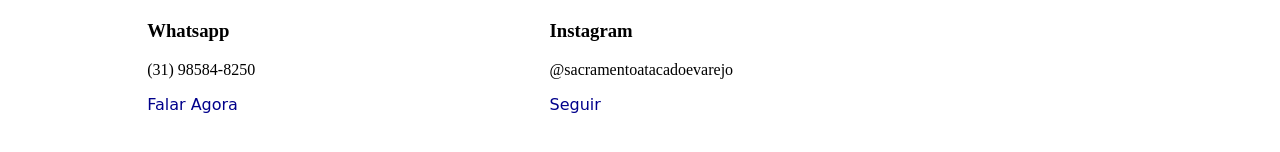
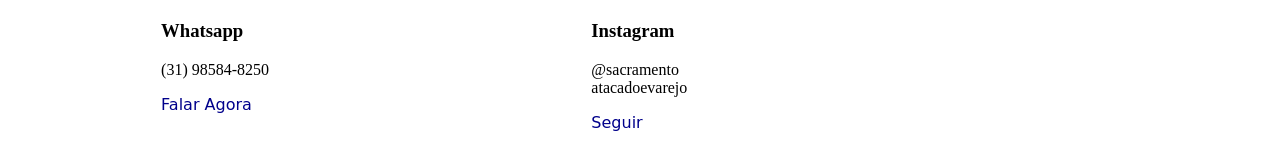
Before and after one commit to gfelipe-git/Site-da-Sacramento, a plain HTML site: page index.html in a window 1280 px wide. Shown: the part 1388-1540 px from the top of the page. Drawn offline with Linux system fonts and the light colour scheme.

Commit message:
Update index.html

```diff
--- a/index.html
+++ b/index.html
@@ -69,7 +69,8 @@
         <div class="Card-Contato">
             <img class="logomarcas" src="Instagram.jpg" alt="Logo instagram">
             <h3>Instagram</h3>
-            <p>@sacramentoatacadoevarejo</p>
+            <p>@sacramento<br>
+                atacadoevarejo</p>
             <a class="Link-contato" href="https://www.instagram.com/sacramentoatacadoevarejo/">Seguir</a>
         </div>
         <div class="Card-Contato">
```
